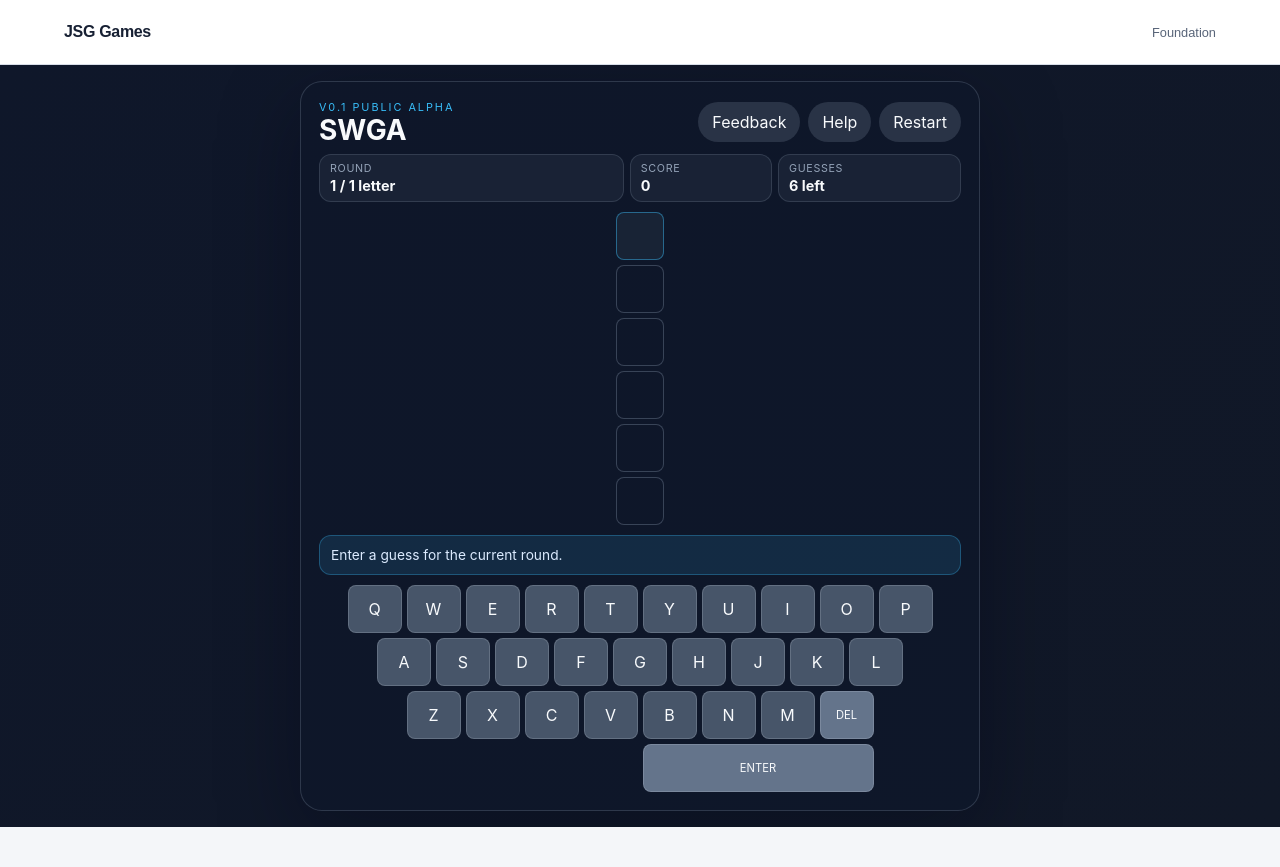
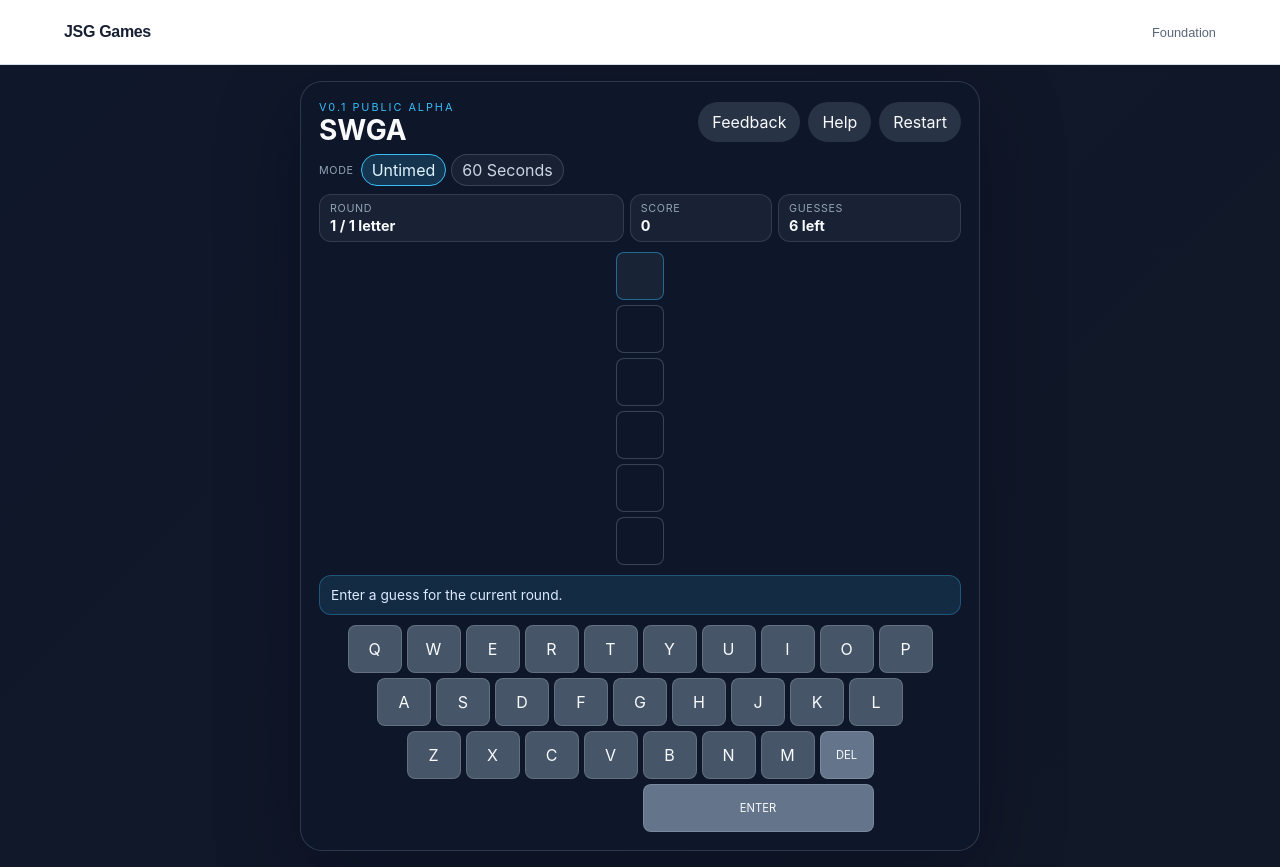
Before and after one commit to JaStaGa/jsg-games, a Next.js app: page /games/swga in a window 1280 px wide. Before the commit the page ends 827 px from the top, so only its background shows below. Built offline with nearby package versions, Linux system fonts and the light colour scheme.

Commit message:
Add experimental SWGA timed mode

```diff
--- a/src/games/swga/components/swga-game.module.css
+++ b/src/games/swga/components/swga-game.module.css
@@ -182,6 +182,87 @@
   border-radius: 7px;
   color: #f8fafc;
   font-weight: 800;
+}
+
+.modeBar {
+  min-width: 0;
+  display: flex;
+  align-items: center;
+  justify-content: space-between;
+  gap: 10px;
+  margin-bottom: 8px;
+}
+
+.modeSelector {
+  min-width: 0;
+  display: flex;
+  align-items: center;
+  gap: 5px;
+}
+
+.modeLabel {
+  margin-right: 2px;
+  color: #94a3b8;
+  font-size: 0.67rem;
+  letter-spacing: 0.06em;
+  text-transform: uppercase;
+}
+
+.modeButton {
+  min-height: 32px;
+  border: 1px solid rgb(148 163 184 / 25%);
+  border-radius: 999px;
+  padding: 5px 10px;
+  background: rgb(30 41 59 / 70%);
+  color: #cbd5e1;
+  font-size: 0.75rem;
+  font-weight: 700;
+  cursor: pointer;
+}
+
+.modeButton:hover:not(:disabled) {
+  border-color: rgb(56 189 248 / 55%);
+  background: rgb(56 189 248 / 12%);
+}
+
+.modeButton.selectedMode {
+  border-color: #38bdf8;
+  background: rgb(56 189 248 / 18%);
+  color: #e0f2fe;
+}
+
+.modeButton:disabled {
+  cursor: default;
+  opacity: 0.62;
+}
+
+.timerDisplay {
+  min-width: 112px;
+  display: grid;
+  grid-template-columns: auto auto;
+  align-items: baseline;
+  justify-content: end;
+  column-gap: 7px;
+  color: #94a3b8;
+  font-size: 0.67rem;
+  letter-spacing: 0.06em;
+  text-transform: uppercase;
+}
+
+.timerDisplay strong {
+  color: #f8fafc;
+  font-variant-numeric: tabular-nums;
+  font-size: 1.05rem;
+  letter-spacing: 0.04em;
+}
+
+.timerDisplay small {
+  grid-column: 1 / -1;
+  color: #7dd3fc;
+  font-size: 0.58rem;
+  letter-spacing: 0;
+  text-align: right;
+  text-transform: none;
 }
 
 .compactStats {
@@ -428,6 +509,13 @@
     rgb(30 41 59 / 72%);
 }
 
+.resultsSection.timedOut {
+  border-color: rgb(251 191 36 / 48%);
+  background:
+    radial-gradient(circle at top, rgb(251 191 36 / 18%), transparent 55%),
+    rgb(30 41 59 / 72%);
+}
+
 .resultsEyebrow {
   margin: 0;
   color: #fca5a5;
@@ -439,6 +527,10 @@
 
 .resultsSection.completed .resultsEyebrow {
   color: #86efac;
+}
+
+.resultsSection.timedOut .resultsEyebrow {
+  color: #fde68a;
 }
 
 .resultsSection h2 {
@@ -458,6 +550,10 @@
   display: grid;
   grid-template-columns: repeat(2, minmax(0, 1fr));
   gap: 12px;
+}
+
+.resultsStats.timedResults {
+  grid-template-columns: repeat(3, minmax(0, 1fr));
 }
 
 .resultStat {
@@ -537,6 +633,33 @@
     );
   }
 
+  .modeBar {
+    gap: 6px;
+  }
+
+  .modeSelector {
+    gap: 3px;
+  }
+
+  .modeLabel {
+    display: none;
+  }
+
+  .modeButton {
+    min-height: 30px;
+    padding: 4px 8px;
+    font-size: 0.7rem;
+  }
+
+  .timerDisplay {
+    min-width: 100px;
+    column-gap: 5px;
+  }
+
+  .timerDisplay strong {
+    font-size: 0.95rem;
+  }
+
   .compactStats {
     grid-template-columns:
       minmax(0, 1.45fr) minmax(58px, 0.65fr) minmax(76px, 0.8fr);
@@ -612,6 +735,15 @@
     font-size: 0.72rem;
   }
 
+  .modeButton {
+    padding-inline: 6px;
+    font-size: 0.66rem;
+  }
+
+  .timerDisplay {
+    min-width: 92px;
+  }
+
   .compactStat span {
     font-size: 0.58rem;
   }
--- a/src/games/swga/components/swga-game.tsx
+++ b/src/games/swga/components/swga-game.tsx
@@ -4,6 +4,7 @@ import {
   useCallback,
   useEffect,
   useMemo,
+  useRef,
   useState,
   type CSSProperties,
 } from "react";
@@ -30,7 +31,16 @@ import {
   type GuessFeedback,
   type RunState,
 } from "../logic/swga";
+import {
+  createTimerDeadline,
+  formatRemainingTime,
+  getRemainingTimeMs,
+  hasTimerExpired,
+  TIMED_RUN_DURATION_MS,
+} from "../logic/timer";
 import styles from "./swga-game.module.css";
+
+type GameMode = "untimed" | "timed";
 
 const feedbackLabels: Record<GuessFeedback, string> = {
   green: "right letter, right place",
@@ -52,6 +62,7 @@ const keyboardRows = [
 ];
 
 const neutralStatusMessage = "Enter a guess for the current round.";
+const timerUpdateIntervalMs = 250;
 const feedbackFormUrl =
   "https://docs.google.com/forms/d/e/1FAIpQLSdXA0arb0sArJe9NkLg1Tf2ogFnA1V-5rvs68L2YtNAEH6MoQ/viewform?usp=publish-editor";
 
@@ -91,6 +102,14 @@ export function SwgaGame() {
   const [statusTone, setStatusTone] = useState<
     "info" | "success" | "warning"
   >("info");
+  const [gameMode, setGameMode] = useState<GameMode>("untimed");
+  const [timerDeadlineMs, setTimerDeadlineMs] = useState<number | null>(null);
+  const timerDeadlineRef = useRef<number | null>(null);
+  const [remainingTimeMs, setRemainingTimeMs] = useState(
+    TIMED_RUN_DURATION_MS,
+  );
+  const [timedOut, setTimedOut] = useState(false);
+  const [hasGameplayStarted, setHasGameplayStarted] = useState(false);
 
   const currentAcceptedGuesses = useMemo(
     () =>
@@ -111,13 +130,72 @@ export function SwgaGame() {
   );
   const keyboardState = buildKeyboardState(runState.guesses);
   const letterLabel = runState.currentWordLength === 1 ? "letter" : "letters";
+  const isTimedMode = gameMode === "timed";
+  const isRunActive = runState.status === "playing" && !timedOut;
+  const formattedRemainingTime = formatRemainingTime(remainingTimeMs);
+  const modeSelectionLocked =
+    hasGameplayStarted ||
+    runState.guesses.length > 0 ||
+    runState.currentRound > 1 ||
+    timerDeadlineMs !== null;
   const boardStyle = {
     "--board-max-width": `${runState.currentWordLength * 48 + Math.max(0, runState.currentWordLength - 1) * 5}px`,
     "--word-length": runState.currentWordLength,
     "--tile-font-size": `${Math.max(0.55, Math.min(1.2, 11 / runState.currentWordLength))}rem`,
   } as CSSProperties;
 
+  const expireTimedSessionIfNeeded = useCallback(
+    (currentTimeMs: number = Date.now()): boolean => {
+      const deadlineMs = timerDeadlineRef.current;
+
+      if (
+        gameMode !== "timed" ||
+        deadlineMs === null ||
+        !hasTimerExpired(deadlineMs, currentTimeMs)
+      ) {
+        return false;
+      }
+
+      setRemainingTimeMs(0);
+      setTimedOut(true);
+      return true;
+    },
+    [gameMode],
+  );
+
+  useEffect(() => {
+    if (
+      gameMode !== "timed" ||
+      timerDeadlineMs === null ||
+      timedOut ||
+      runState.status !== "playing"
+    ) {
+      return undefined;
+    }
+
+    const updateRemainingTime = () => {
+      const remainingMs = getRemainingTimeMs(timerDeadlineMs, Date.now());
+      setRemainingTimeMs(remainingMs);
+
+      if (remainingMs === 0) {
+        setTimedOut(true);
+      }
+    };
+
+    updateRemainingTime();
+    const intervalId = window.setInterval(
+      updateRemainingTime,
+      timerUpdateIntervalMs,
+    );
+
+    return () => window.clearInterval(intervalId);
+  }, [gameMode, runState.status, timedOut, timerDeadlineMs]);
+
   const submitCurrentGuess = useCallback(() => {
+    if (expireTimedSessionIfNeeded()) {
+      return;
+    }
+
     if (!canSubmit) {
       setStatusMessage("The run is already over.");
       setStatusTone("warning");
@@ -195,6 +273,7 @@ export function SwgaGame() {
   }, [
     canSubmit,
     currentAcceptedGuesses,
+    expireTimedSessionIfNeeded,
     guessInput,
     guessesRemaining,
     letterLabel,
@@ -223,17 +302,41 @@ export function SwgaGame() {
         return;
       }
 
+      const currentTimeMs = Date.now();
+
+      if (expireTimedSessionIfNeeded(currentTimeMs)) {
+        return;
+      }
+
+      if (gameMode === "timed" && timerDeadlineRef.current === null) {
+        const deadlineMs = createTimerDeadline(currentTimeMs);
+        timerDeadlineRef.current = deadlineMs;
+        setTimerDeadlineMs(deadlineMs);
+        setRemainingTimeMs(TIMED_RUN_DURATION_MS);
+      }
+
+      setHasGameplayStarted(true);
       applyGuessEdit(`${guessInput}${letter.toLowerCase()}`);
     },
-    [applyGuessEdit, guessInput, runState.currentWordLength],
+    [
+      applyGuessEdit,
+      expireTimedSessionIfNeeded,
+      gameMode,
+      guessInput,
+      runState.currentWordLength,
+    ],
   );
 
   const deleteLetter = useCallback(() => {
+    if (expireTimedSessionIfNeeded()) {
+      return;
+    }
+
     applyGuessEdit(guessInput.slice(0, -1));
-  }, [applyGuessEdit, guessInput]);
+  }, [applyGuessEdit, expireTimedSessionIfNeeded, guessInput]);
 
   useEffect(() => {
-    if (runState.status !== "playing") {
+    if (!isRunActive) {
       return undefined;
     }
 
@@ -274,22 +377,33 @@ export function SwgaGame() {
 
     window.addEventListener("keydown", handlePhysicalKey);
     return () => window.removeEventListener("keydown", handlePhysicalKey);
-  }, [addLetter, deleteLetter, runState.status, submitCurrentGuess]);
+  }, [addLetter, deleteLetter, isRunActive, submitCurrentGuess]);
+
+  const handleModeChange = (nextMode: GameMode) => {
+    if (modeSelectionLocked) {
+      return;
+    }
+
+    setGameMode(nextMode);
+  };
 
   const handleRestart = () => {
+    timerDeadlineRef.current = null;
     setRunState(createInitialRunState(getInitialAnswer()));
     setGuessInput("");
     setStatusMessage("A fresh run begins. Enter your first guess.");
     setStatusTone("info");
+    setTimerDeadlineMs(null);
+    setRemainingTimeMs(TIMED_RUN_DURATION_MS);
+    setTimedOut(false);
+    setHasGameplayStarted(false);
   };
 
   return (
     <main
       className={classNames(
         styles.appShell,
-        runState.status === "playing"
-          ? styles.activeGame
-          : styles.resultsGame,
+        isRunActive ? styles.activeGame : styles.resultsGame,
       )}
     >
       <section className={styles.panel}>
@@ -311,7 +425,7 @@ export function SwgaGame() {
             >
               Feedback
             </a>
-            {runState.status === "playing" && (
+            {isRunActive && (
               <details className={styles.helpDisclosure}>
                 <summary>Help</summary>
                 <div className={styles.helpCard}>
@@ -368,7 +482,7 @@ export function SwgaGame() {
                 </div>
               </details>
             )}
-            {runState.status === "playing" && (
+            {isRunActive && (
               <button
                 type="button"
                 className={styles.secondaryButton}
@@ -380,8 +494,56 @@ export function SwgaGame() {
           </div>
         </div>
 
-        {runState.status === "playing" ? (
+        {isRunActive ? (
           <>
+            <div className={styles.modeBar}>
+              <div
+                className={styles.modeSelector}
+                role="group"
+                aria-label="Game mode"
+              >
+                <span className={styles.modeLabel}>Mode</span>
+                <button
+                  type="button"
+                  className={classNames(
+                    styles.modeButton,
+                    gameMode === "untimed" && styles.selectedMode,
+                  )}
+                  onClick={() => handleModeChange("untimed")}
+                  disabled={modeSelectionLocked}
+                  aria-pressed={gameMode === "untimed"}
+                >
+                  Untimed
+                </button>
+                <button
+                  type="button"
+                  className={classNames(
+                    styles.modeButton,
+                    gameMode === "timed" && styles.selectedMode,
+                  )}
+                  onClick={() => handleModeChange("timed")}
+                  disabled={modeSelectionLocked}
+                  aria-pressed={gameMode === "timed"}
+                >
+                  60 Seconds
+                </button>
+              </div>
+
+              {isTimedMode && (
+                <div
+                  className={styles.timerDisplay}
+                  role="timer"
+                  aria-label={`Time remaining: ${formattedRemainingTime}`}
+                >
+                  <span>Time</span>
+                  <strong aria-hidden="true">{formattedRemainingTime}</strong>
+                  {timerDeadlineMs === null && (
+                    <small>Starts on first letter</small>
+                  )}
+                </div>
+              )}
+            </div>
+
             <div
               className={styles.compactStats}
               role="group"
@@ -515,22 +677,33 @@ export function SwgaGame() {
           <section
             className={classNames(
               styles.resultsSection,
-              styles[runState.status],
+              timedOut ? styles.timedOut : styles[runState.status],
             )}
             role="status"
             aria-live="polite"
           >
             <p className={styles.resultsEyebrow}>Final result</p>
             <h2>
-              {runState.status === "completed" ? "Run Complete" : "Run Over"}
+              {timedOut
+                ? "Time's Up"
+                : runState.status === "completed"
+                  ? "Run Complete"
+                  : "Run Over"}
             </h2>
             <p className={styles.resultsMessage}>
-              {runState.status === "completed"
-                ? "You completed all 20 rounds."
-                : "A strong run - take what you learned into the next one."}
+              {timedOut
+                ? "The 60-second run has ended."
+                : runState.status === "completed"
+                  ? "You completed all 20 rounds."
+                  : "A strong run - take what you learned into the next one."}
             </p>
 
-            <div className={styles.resultsStats}>
+            <div
+              className={classNames(
+                styles.resultsStats,
+                timedOut && styles.timedResults,
+              )}
+            >
               <div className={styles.resultStat}>
                 <span>Final score</span>
                 <strong>{runState.totalScore}</strong>
@@ -539,9 +712,15 @@ export function SwgaGame() {
                 <span>Highest round reached</span>
                 <strong>{runState.highestWordLengthReached}</strong>
               </div>
+              {timedOut && (
+                <div className={styles.resultStat}>
+                  <span>Time remaining</span>
+                  <strong aria-label="Time remaining: 00:00">00:00</strong>
+                </div>
+              )}
             </div>
 
-            {runState.status === "lost" && (
+            {(runState.status === "lost" || timedOut) && (
               <p className={styles.resultsAnswer}>
                 The word was{" "}
                 <strong>&quot;{runState.currentAnswer.toUpperCase()}&quot;</strong>.
--- /dev/null
+++ b/src/games/swga/logic/timer.ts
@@ -0,0 +1,32 @@
+export const TIMED_RUN_DURATION_MS = 60_000;
+
+export function createTimerDeadline(
+  startedAtMs: number,
+  durationMs: number = TIMED_RUN_DURATION_MS,
+): number {
+  return startedAtMs + durationMs;
+}
+
+export function getRemainingTimeMs(
+  deadlineMs: number,
+  currentTimeMs: number,
+): number {
+  return Math.max(0, deadlineMs - currentTimeMs);
+}
+
+export function hasTimerExpired(
+  deadlineMs: number,
+  currentTimeMs: number,
+): boolean {
+  return currentTimeMs >= deadlineMs;
+}
+
+export function formatRemainingTime(remainingTimeMs: number): string {
+  const totalSeconds = Math.ceil(Math.max(0, remainingTimeMs) / 1_000);
+  const minutes = Math.floor(totalSeconds / 60);
+  const seconds = totalSeconds % 60;
+
+  return `${minutes.toString().padStart(2, "0")}:${seconds
+    .toString()
+    .padStart(2, "0")}`;
+}
```
Also changed, not shown: src/games/swga/README.md, 2 other files (tests, documents, lock files or other folders).
